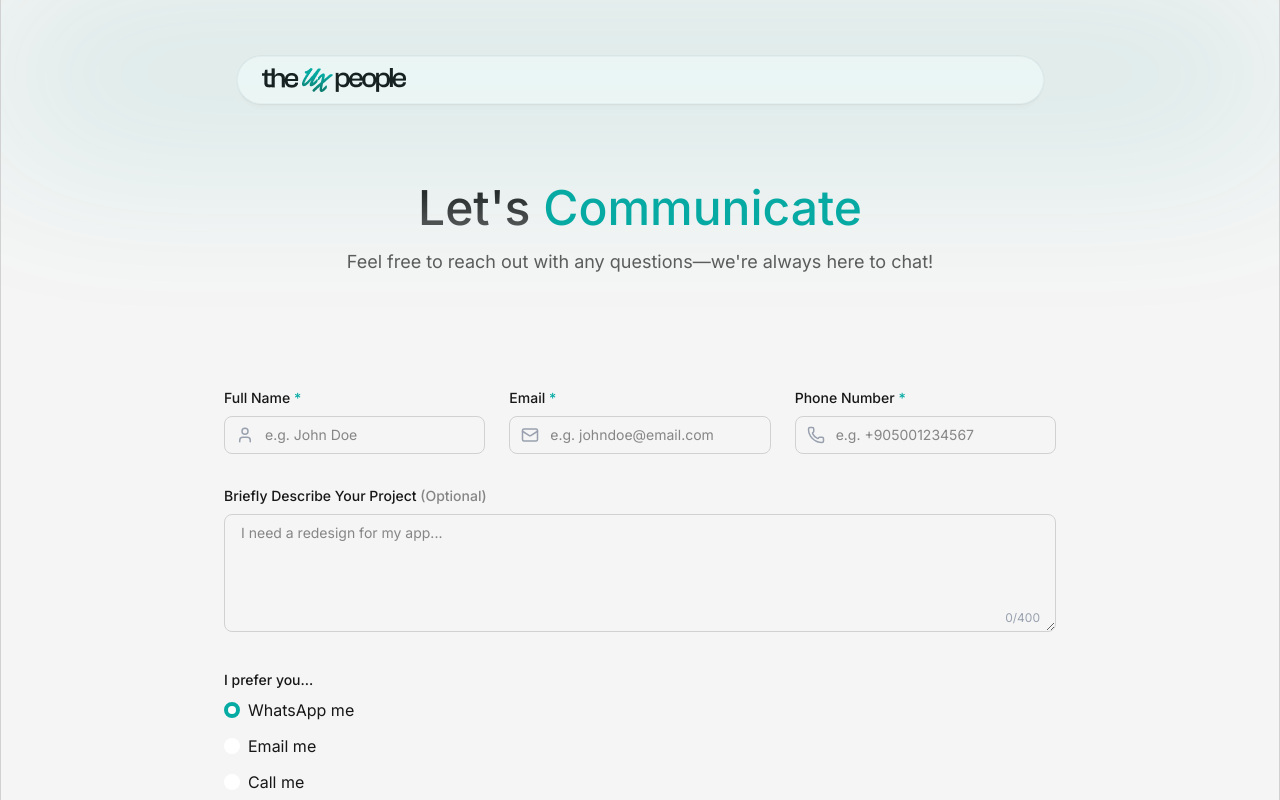
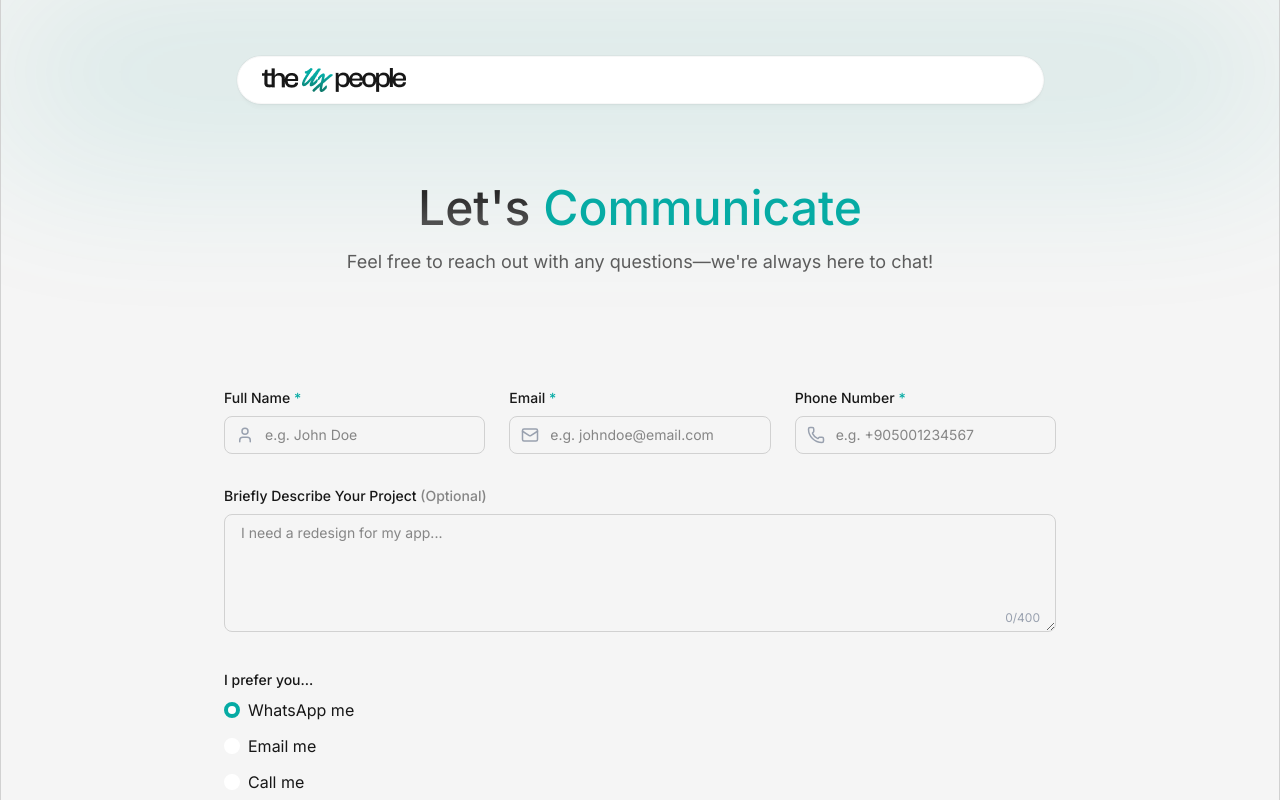
Before and after one commit to uxppl/theuxpeople, a Next.js app: page /contact in a window 1280 px wide. Shown: the top 800 px of the page. Built offline with nearby package versions, Linux system fonts and the light colour scheme; no server answers.

Commit message:
contact header fix

```diff
--- a/app/contact/page.tsx
+++ b/app/contact/page.tsx
@@ -65,9 +65,9 @@ const Contact = () => {
   };
 
   return (
-    <div className="max-w-[1180px] h-full mx-auto px-6 mt-2 pb-20 space-y-20">
+    <div className="max-w-[1180px] h-full mx-auto px-6 mt-2 pb-20 space-y-20 relative">
       <div
-        className={`flex items-center justify-between  mx-auto px-6 bg-white border border-[#f7f7f7] h-12 max-w-[807px] w-full rounded-full transition-all duration-400 z-50`}
+        className={`flex items-center justify-between  mx-auto px-6 z-50 bg-white border border-[#f7f7f7] h-12 max-w-[807px] w-full rounded-full transition-all duration-400`}
         style={{
           boxShadow: `0px 1px 3px -1.5px #33333316,
                    0px 5px 5px -2.5px #33333308,
```
